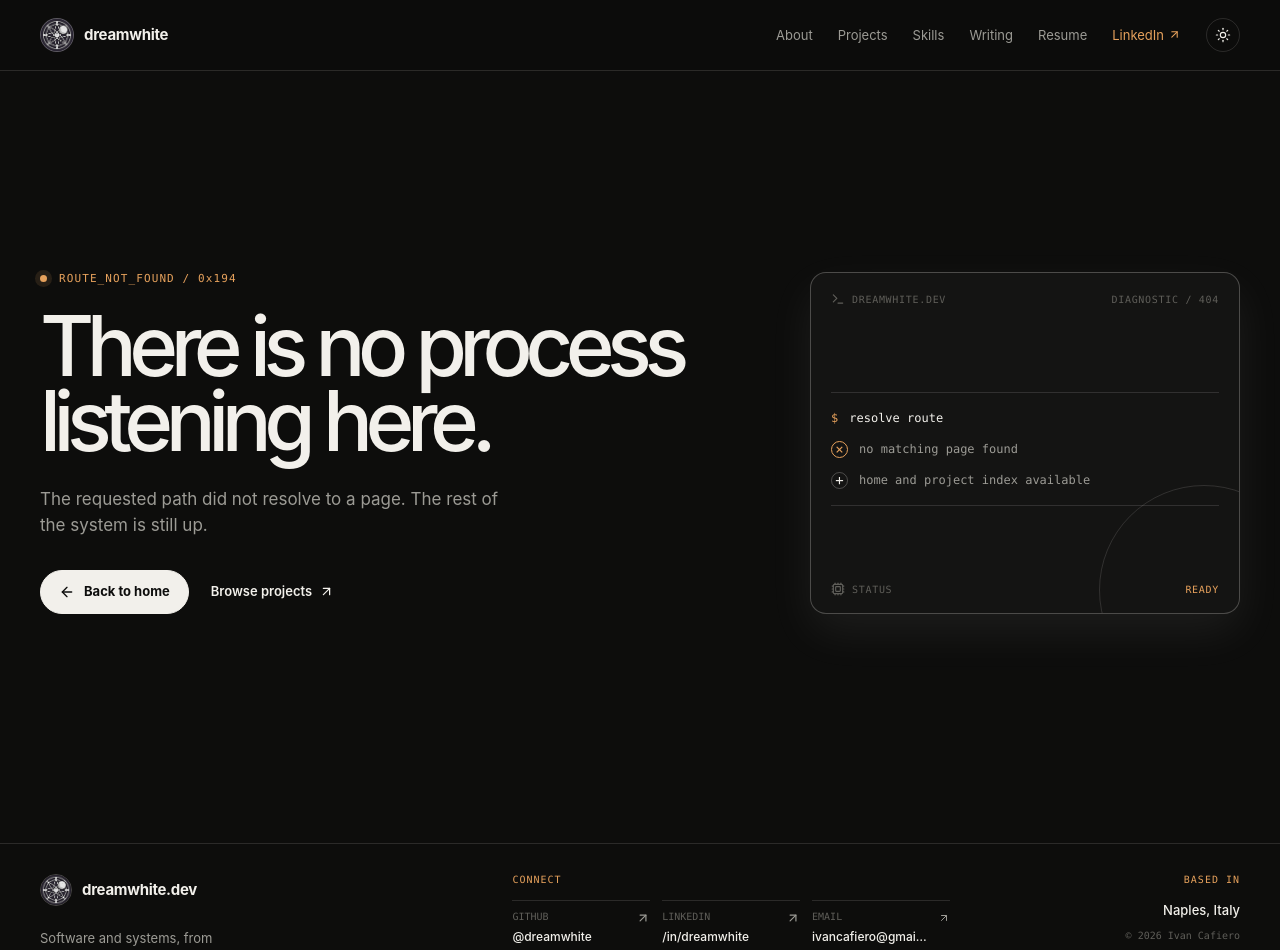
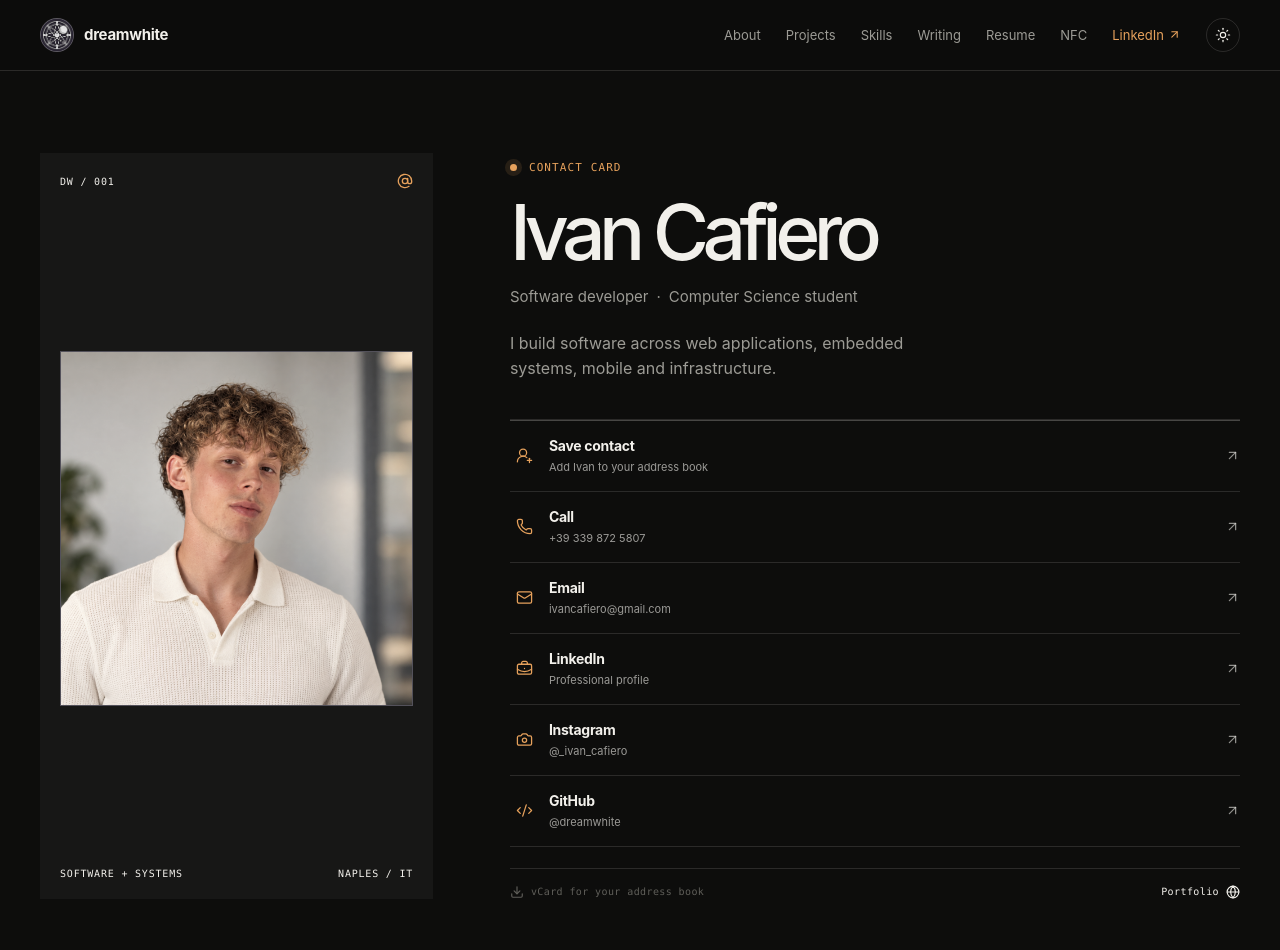
Before and after one commit to dreamwhite/dreamwhite.github.io, a Next.js app: page /nfc in a window 1280 px wide. Before the commit this address had no page. Shown: the top 950 px of the page. Built offline with nearby package versions, Linux system fonts and the light colour scheme.

Commit message:
feat(nfc): add contact card route and navigation

```diff
--- /dev/null
+++ b/src/app/nfc/page.tsx
@@ -0,0 +1,83 @@
+import Image from 'next/image';
+import Link from 'next/link';
+import {
+  ArrowUpRight,
+  AtSign,
+  BriefcaseBusiness,
+  Camera,
+  Code2,
+  Download,
+  Globe,
+  Mail,
+  Phone,
+  UserRoundPlus,
+} from 'lucide-react';
+import type { LucideIcon } from 'lucide-react';
+import { contactCard } from '@/content/profile';
+
+export const metadata = {
+  title: 'Contact card',
+  description: 'Contact Ivan Cafiero — software developer and creator of dreamwhite.dev.',
+  alternates: { canonical: 'https://dreamwhite.dev/nfc' },
+};
+
+const actions: Array<{
+  label: string;
+  detail: string;
+  href: string;
+  icon: LucideIcon;
+  kind: 'primary' | 'secondary';
+  download?: boolean;
+  external?: boolean;
+}> = [
+  { label: 'Save contact', detail: 'Add Ivan to your address book', href: '/ivan-cafiero.vcf', icon: UserRoundPlus, kind: 'primary', download: true },
+  { label: 'Call', detail: contactCard.phone, href: contactCard.phoneHref, icon: Phone, kind: 'secondary' },
+  { label: 'Email', detail: contactCard.email, href: `mailto:${contactCard.email}`, icon: Mail, kind: 'secondary' },
+  { label: 'LinkedIn', detail: 'Professional profile', href: contactCard.linkedin, icon: BriefcaseBusiness, kind: 'secondary', external: true },
+  { label: 'Instagram', detail: '@_ivan_cafiero', href: contactCard.instagram, icon: Camera, kind: 'secondary', external: true },
+  { label: 'GitHub', detail: '@dreamwhite', href: contactCard.github, icon: Code2, kind: 'secondary', external: true },
+] as const;
+
+export default function NfcPage() {
+  return (
+    <section className="nfc-page">
+      <div className="shell nfc-shell">
+        <div className="nfc-card">
+          <div className="nfc-card-visual">
+            <div className="nfc-card-visual-top"><span>DW / 001</span><AtSign size={16} /></div>
+            <div className="nfc-portrait">
+              <Image src="/images/portrait.png" alt="Portrait of Ivan Cafiero" fill priority sizes="(max-width: 680px) 72vw, 300px" />
+            </div>
+            <div className="nfc-card-visual-bottom"><span>SOFTWARE + SYSTEMS</span><span>NAPLES / IT</span></div>
+          </div>
+
+          <div className="nfc-card-content">
+            <p className="nfc-eyebrow"><span className="nfc-eyebrow-dot" />Contact card</p>
+            <h1>Ivan Cafiero</h1>
+            <p className="nfc-role">Software developer <span aria-hidden="true">·</span> Computer Science student</p>
+            <p className="nfc-intro">I build software across web applications, embedded systems, mobile and infrastructure.</p>
+
+            <div className="nfc-actions" aria-label="Contact Ivan Cafiero">
+              {actions.map(({ label, detail, href, icon: Icon, kind, download, external }) => {
+                const className = `nfc-action nfc-action-${kind}`;
+                const content = <><span className="nfc-action-icon"><Icon size={17} strokeWidth={1.8} /></span><span className="nfc-action-copy"><strong>{label}</strong><small>{detail}</small></span><ArrowUpRight className="nfc-action-arrow" size={15} /></>;
+
+                return external ? (
+                  <a className={className} href={href} key={label} target="_blank" rel="noreferrer">{content}</a>
+                ) : (
+                  <a className={className} href={href} key={label} download={download ? 'ivan-cafiero.vcf' : undefined}>{content}</a>
+                );
+              })}
+            </div>
+
+            <div className="nfc-card-footer">
+              <span><Download size={14} /> vCard for your address book</span>
+              <Link href="/" aria-label="Open dreamwhite portfolio">Portfolio <Globe size={14} /></Link>
+            </div>
+          </div>
+        </div>
+
+      </div>
+    </section>
+  );
+}
--- a/src/components/site-footer.tsx
+++ b/src/components/site-footer.tsx
@@ -33,7 +33,10 @@ export function SiteFooter() {
         </div>
         <div className="footer-bottom">
           <span>Selected work, writing, and systems.</span>
-          <Link href="#top">Back to top <ArrowUpRight size={13} /></Link>
+          <div className="footer-bottom-links">
+            <Link href="/nfc/">NFC card <ArrowUpRight size={13} /></Link>
+            <Link href="#top">Back to top <ArrowUpRight size={13} /></Link>
+          </div>
         </div>
       </div>
     </footer>
--- a/src/components/site-header.tsx
+++ b/src/components/site-header.tsx
@@ -13,6 +13,7 @@ const links = [
   { href: '/skills/', label: 'Skills' },
   { href: '/writing/', label: 'Writing' },
   { href: '/resume/', label: 'Resume' },
+  { href: '/nfc/', label: 'NFC' },
 ];
 
 export function SiteHeader() {
--- a/src/content/profile.ts
+++ b/src/content/profile.ts
@@ -17,6 +17,15 @@ export const profile = {
 
 export const socials = [
   { label: 'GitHub', value: '@dreamwhite', href: 'https://github.com/dreamwhite' },
-  { label: 'LinkedIn', value: '/in/dreamwhite', href: 'https://www.linkedin.com/in/dreamwhite' },
+  { label: 'LinkedIn', value: 'Ivan Cafiero', href: 'https://www.linkedin.com/in/dreamwhite' },
   { label: 'Email', value: 'ivancafiero@gmail.com', href: 'mailto:ivancafiero@gmail.com' },
 ] as const;
+
+export const contactCard = {
+  phone: '+39 339 872 5807',
+  phoneHref: 'tel:+393398725807',
+  email: 'ivancafiero@gmail.com',
+  linkedin: 'https://www.linkedin.com/in/dreamwhite',
+  instagram: 'https://instagram.com/_ivan_cafiero',
+  github: 'https://github.com/dreamwhite',
+} as const;
```
Also changed, not shown: 1 other file (tests, documents, lock files or other folders).
